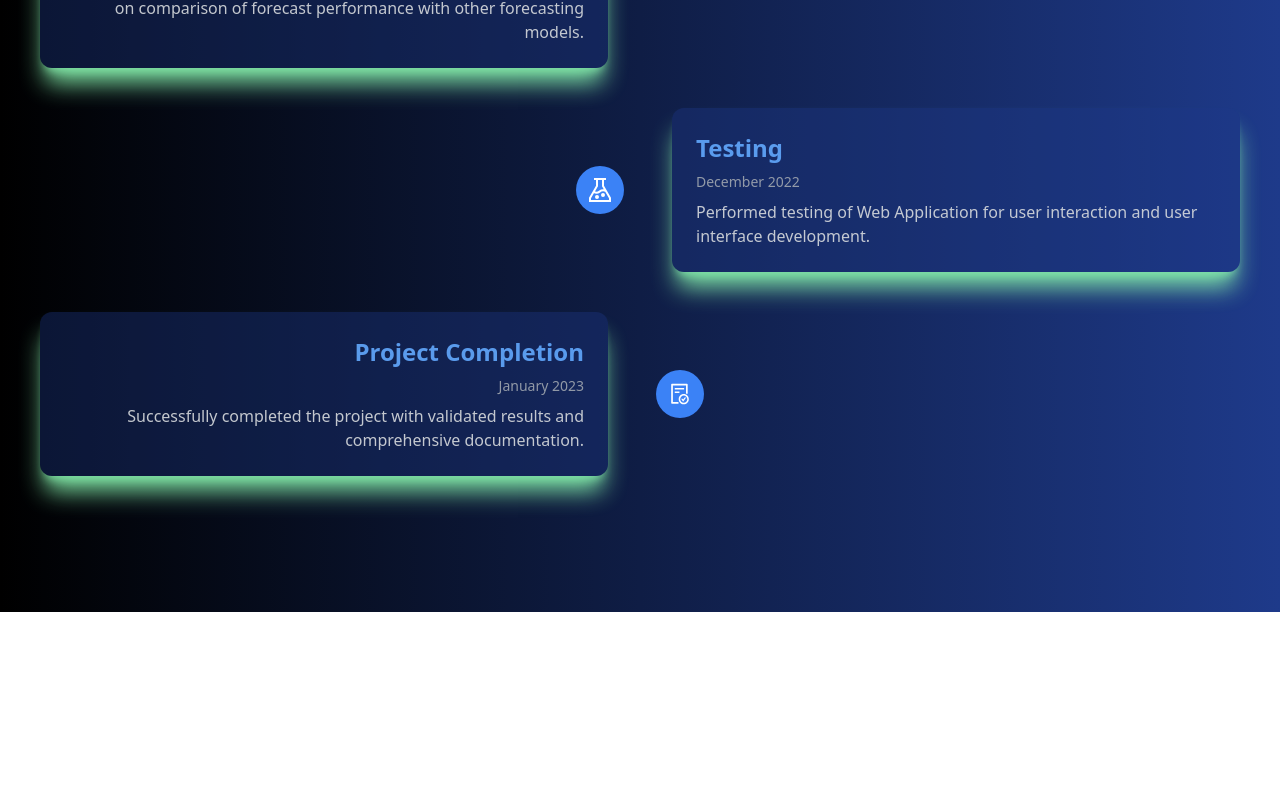
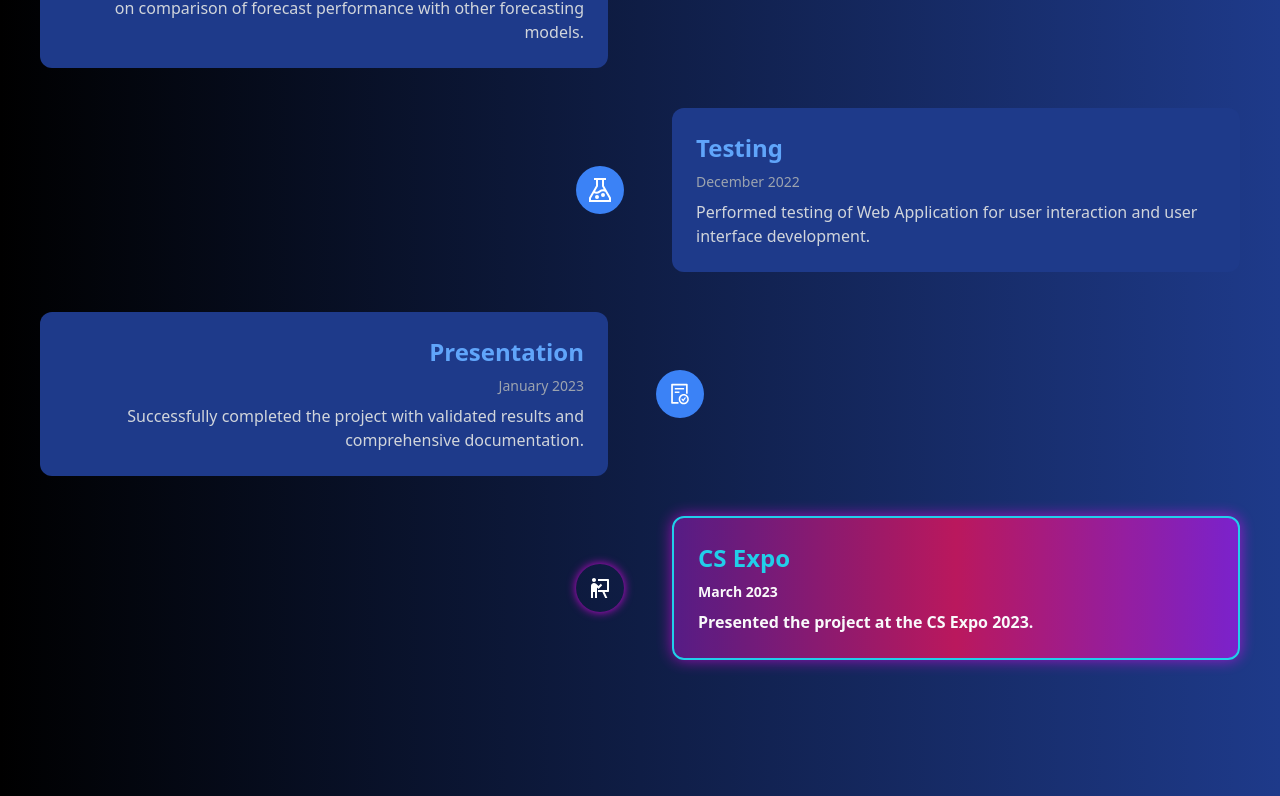
Before and after one commit to jerwintuchi/tonyongbayawak, a Next.js app: page /about in a window 1280 px wide. Shown: the part 2164-2960 px from the top of the page. Before the commit the page ends 2776 px from the top, so only its background shows below. Built offline with nearby package versions, Linux system fonts and the light colour scheme.

Commit message:
cs expo timeline item

```diff
--- a/src/app/about/_components/AboutClient.tsx
+++ b/src/app/about/_components/AboutClient.tsx
@@ -79,6 +79,6 @@ export default function AboutClient() {
                     </div>
                 ))}
             </div>
-        </div>
+        </div >
     );
 }
--- a/src/components/TimeLineItem.tsx
+++ b/src/components/TimeLineItem.tsx
@@ -22,7 +22,6 @@ export default function TimelineItem({
     isLeft,
     icon: Icon,
     link,
-    showModal,
 }: TimelineItemProps) {
     const controls = useAnimation();
     const [ref, inView] = useInView({ threshold: 0.1, triggerOnce: true });
@@ -40,8 +39,9 @@ export default function TimelineItem({
         },
     };
 
+    const isCsExpo = link.includes("cs-expo");
+
     return (
-
         <motion.div
             ref={ref}
             initial="hidden"
@@ -54,25 +54,27 @@ export default function TimelineItem({
                 className={`w-full md:w-1/2 ${isLeft ? "text-right pr-8" : "text-left pl-8"}`}
             >
                 <Link passHref href={link}>
-                    <div className={`bg-blue-900 hover:bg-blue-600 cursor-pointer bg-opacity-40 p-6 rounded-xl hover:bg-opacity-30 transition-shadow ${showModal ? "shadow-xl shadow-green-300 animate-pulse" : ""} ease-in duration-1000`}>
-                        <h3 className="text-2xl font-bold text-blue-400 mb-2">{title}</h3>
-                        <p className="text-sm text-gray-400 mb-2">{date}</p>
-                        <p className="text-gray-300">{description}</p>
+                    <div className={`cursor-pointer p-6 rounded-xl transition-shadow ease-in duration-1000
+                        ${isCsExpo ? "bg-gradient-to-r from-purple-900 via-pink-700 to-purple-700 border-2 border-cyan-400 text-cyan-400 font-bold shadow-[0_0_15px_rgba(255,0,255,0.6)] animate-pulse"
+                            : "bg-blue-900 hover:bg-blue-600 text-blue-400"}`}>
+                        <h3 className={`text-2xl font-bold mb-2 ${isCsExpo ? "text-neon-pink" : "text-blue-400"}`}>{title}</h3>
+                        <p className={`text-sm mb-2 ${isCsExpo ? "text-white" : "text-gray-400"}`}>{date}</p>
+                        <p className={`text-gray-300 ${isCsExpo ? "text-white" : "text-gray-300"}`}>{description}</p>
                     </div>
                 </Link>
             </div>
 
             {/* Icon */}
             <div className="relative flex items-center justify-center">
-                <div className="w-12 h-12 rounded-full bg-blue-500 flex items-center justify-center z-10">
+                <div className={`w-12 h-12 rounded-full flex items-center justify-center z-10
+                    ${isCsExpo ? "bg-neon-pink shadow-[0_0_10px_rgba(255,0,255,0.8)]" : "bg-blue-500"}`}>
                     <Icon className="w-6 h-6 text-white" />
                 </div>
-                <div className="absolute w-0.5 h-full bg-blue-500 bg-opacity-25"></div>
+                <div className={`absolute w-0.5 h-full ${isCsExpo ? "bg-neon-pink bg-opacity-75" : "bg-blue-500 bg-opacity-25"}`}></div>
             </div>
 
             {/* Empty space to balance layout */}
             <div className="w-1/3"></div>
         </motion.div>
-
     );
 }
--- a/src/data/timelineData.ts
+++ b/src/data/timelineData.ts
@@ -4,6 +4,7 @@ import { FaLightbulb } from "react-icons/fa";
 import { GiArchiveResearch } from "react-icons/gi";
 import { LuBrainCircuit } from "react-icons/lu";
 import { GrTest } from "react-icons/gr";
+import { RiPresentationFill } from "react-icons/ri";
 
 // No need to call getBaseUrl() anymore since we'll use relative paths with Next.js Link
 export const timelineData = [
@@ -42,7 +43,11 @@ export const timelineData = [
         icon: GrTest ,
         link: "/about/testing" },
 
-    { title: "Project Completion", date: "January 2023", description: "Successfully completed the project with validated results and comprehensive documentation.",
+    { title: "Presentation", date: "January 2023", description: "Successfully completed the project with validated results and comprehensive documentation.",
         icon: AiOutlineFileDone,
-        link: "/about/project-completion" },
+        link: "/about/presentation" },
+
+    { title: "CS Expo", date: "March 2023", description: "Presented the project at the CS Expo 2023.",
+            icon: RiPresentationFill ,
+            link: "/about/cs-expo" }
 ];
```
